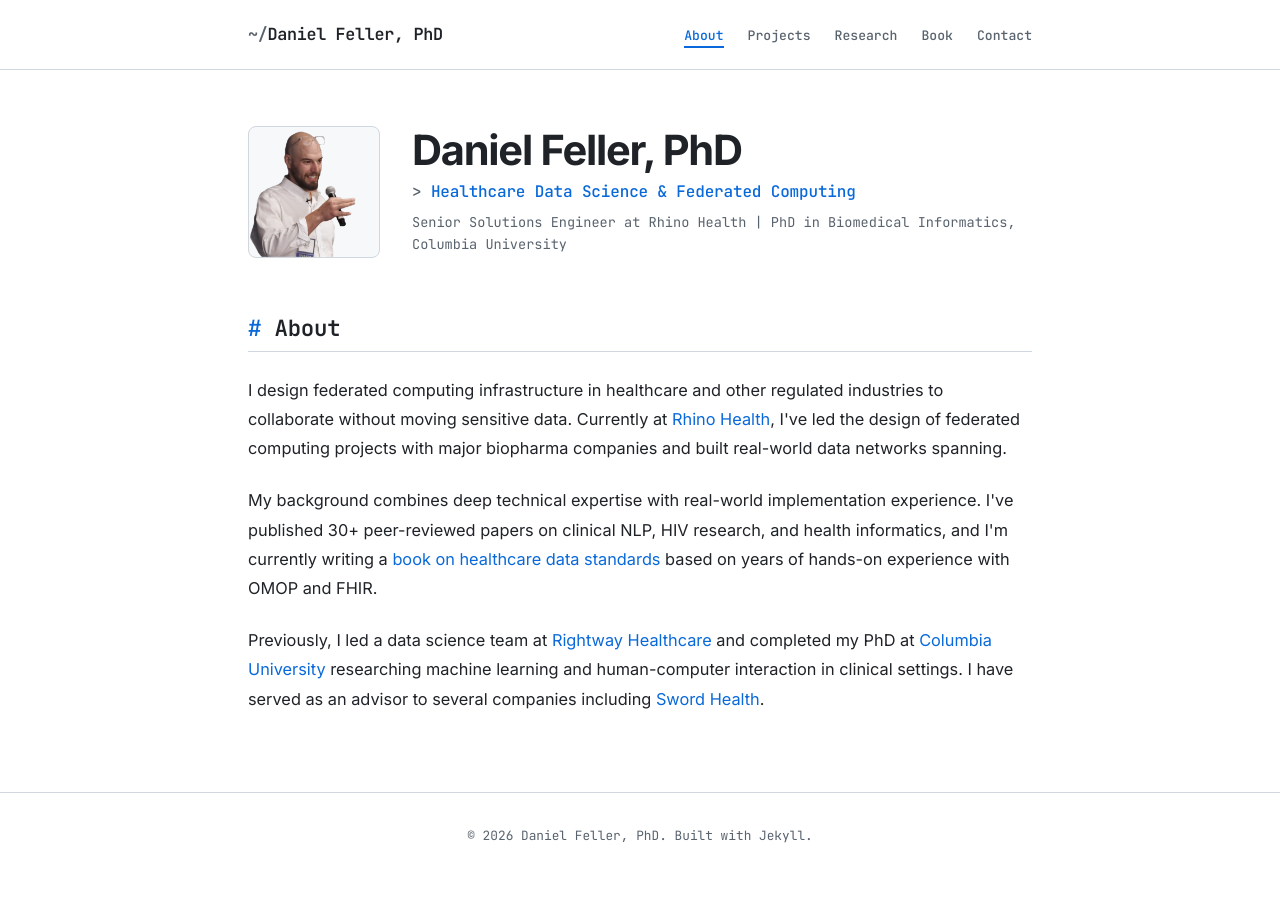
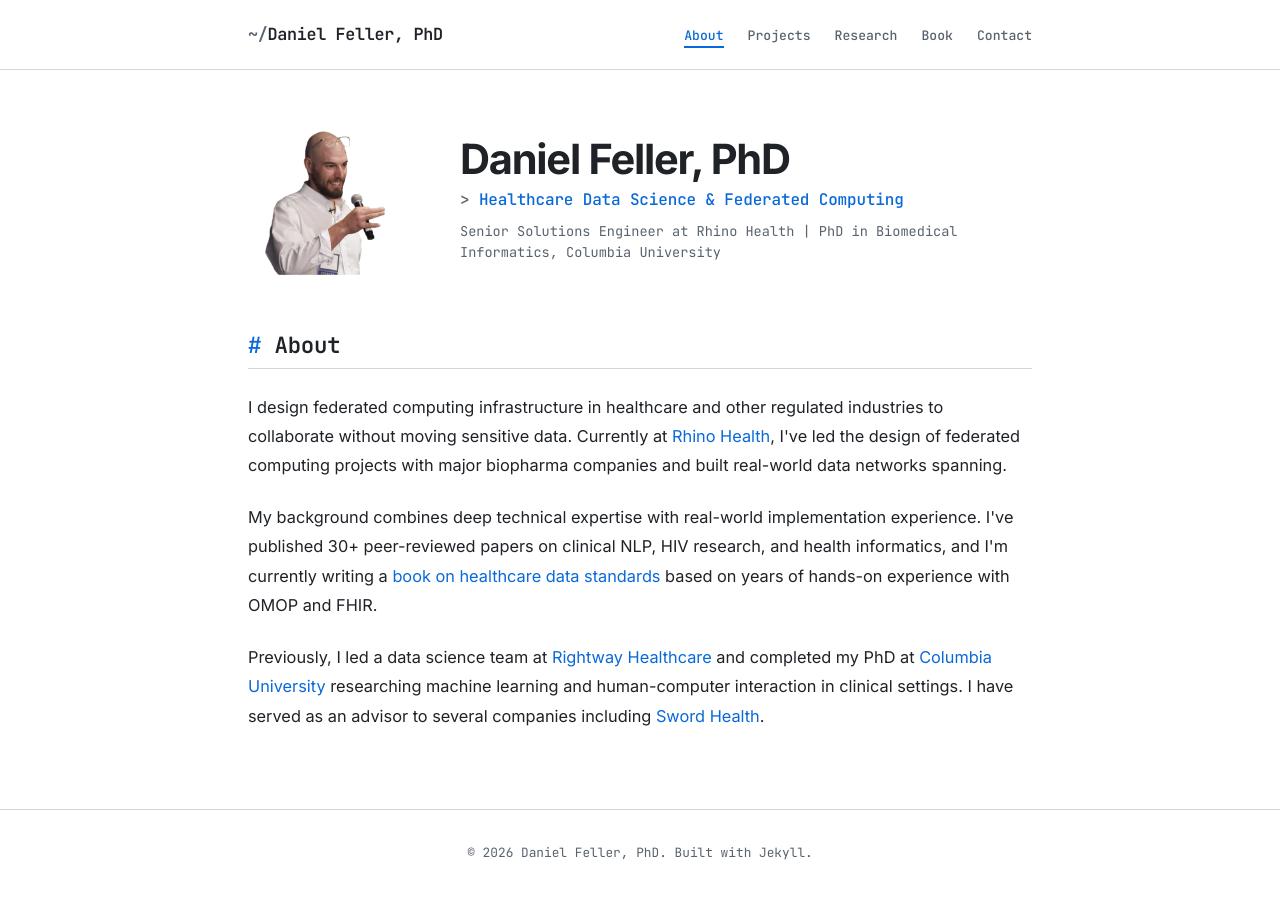
Before and after one commit to danieljfeller/danieljfeller.github.io, a Jekyll site: the page built from index.md, in a window 1280 px wide. Built offline with Jekyll 4.4.1, drawn with Linux system fonts in a browser that asks for light colours.

Commit message:
style: show full hero cut-out figure (contain, no crop/border)
Co-Authored-By: Claude Opus 4.7 <noreply@anthropic.com>

```diff
--- a/assets/css/main.css
+++ b/assets/css/main.css
@@ -172,12 +172,9 @@ h3::before {
 }
 
 .hero-photo {
-  width: 132px;
-  height: 132px;
-  border-radius: 8px;
-  object-fit: cover;
-  border: 1px solid var(--border-color);
-  background: var(--bg-secondary);
+  width: 180px;
+  height: auto;
+  object-fit: contain;
   flex-shrink: 0;
 }
 
```
